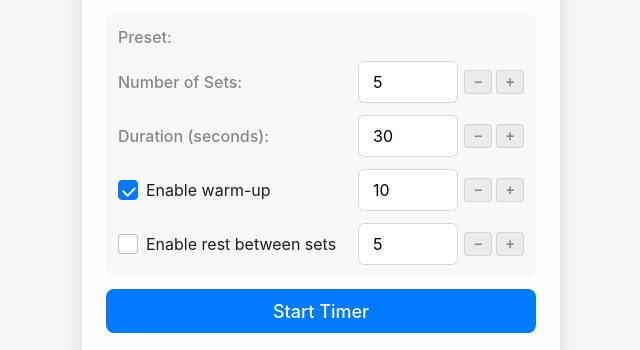
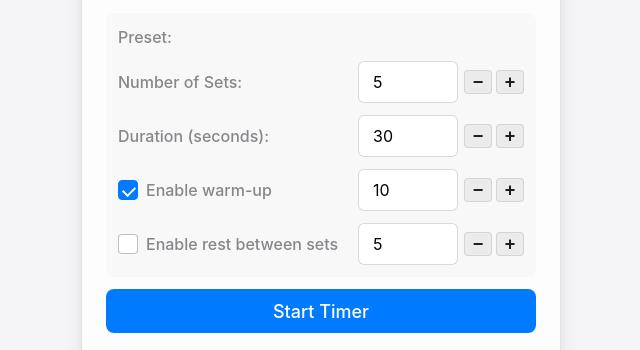
Before and after one commit to vmyazin/excercise-timer, a website: page src/index.html in a window 1280 px wide. Shown: the part 118-468 px from the top of the page, without its empty margins (319-959 px from the left). Drawn offline with Linux system fonts and the light colour scheme.

```diff
--- a/src/styles.css
+++ b/src/styles.css
@@ -247,9 +247,9 @@
     justify-content: center;
     transition: all var(--transition-fast);
     user-select: none;
-    font-size: 14px;
+    font-size: 18px;
     font-weight: 600;
-    color: var(--text-secondary);
+    color: var(--text-primary);
 }
 
 .control-btn:hover {
@@ -325,12 +325,6 @@
     border: solid white;
     border-width: 0 2px 2px 0;
     transform: rotate(45deg);
-}
-
-.checkbox-text {
-    font-size: 16px;
-    color: var(--text-primary);
-    font-weight: 400;
 }
 
 .warmup-duration {
```
